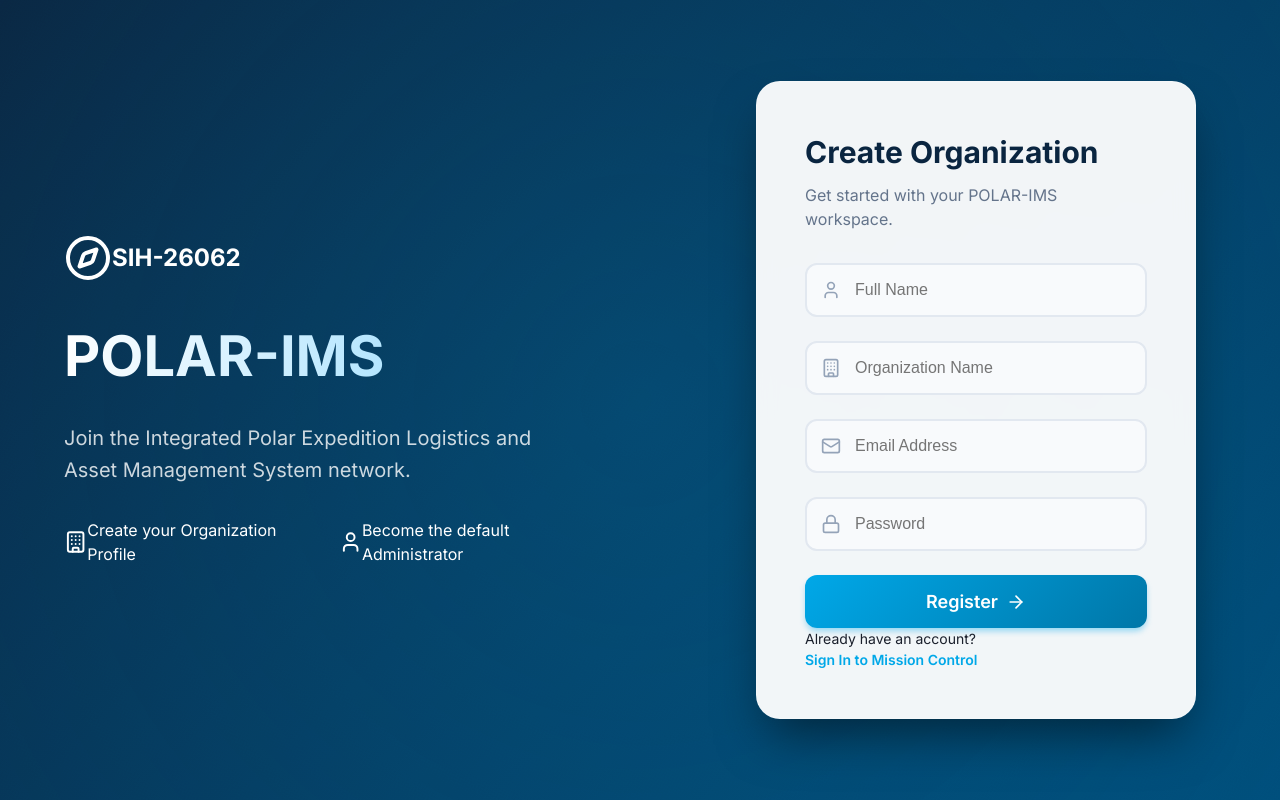
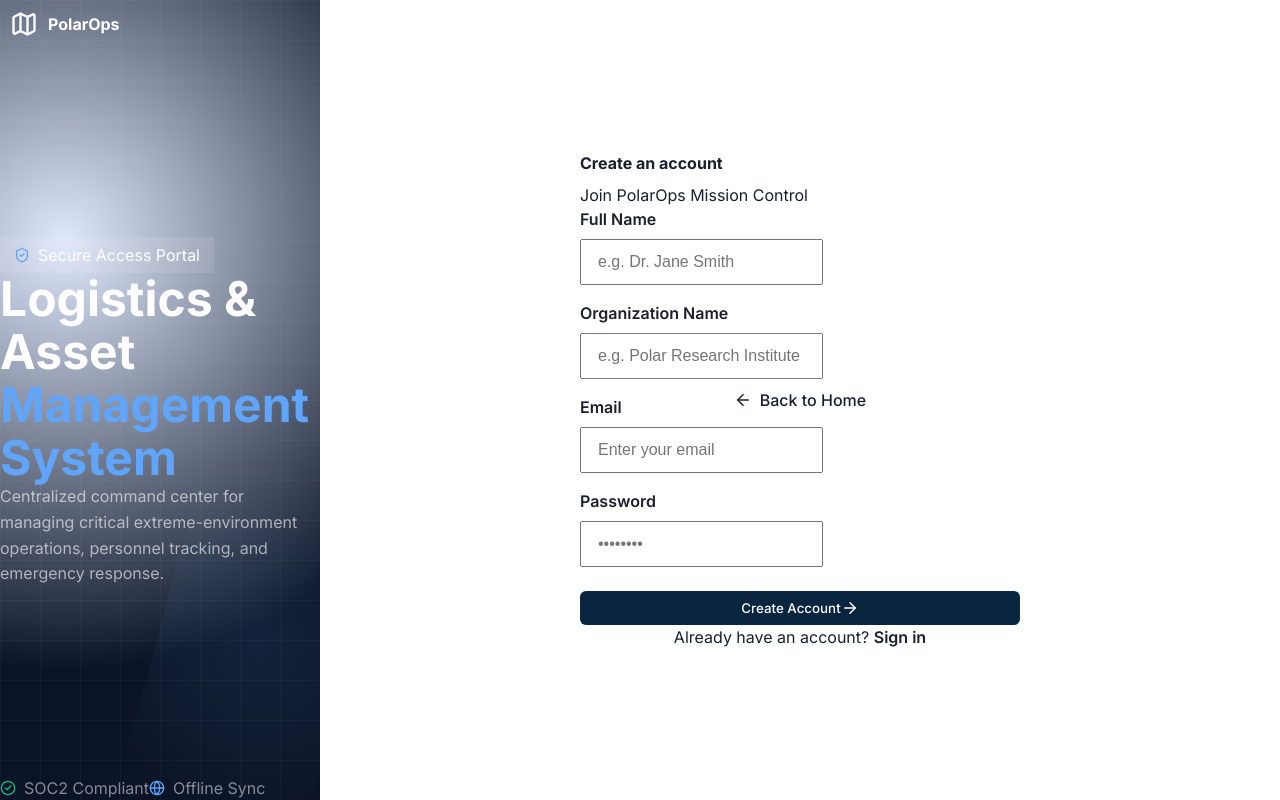
Before and after one commit to Suhailulu/Fuzaris, a React (Vite) app: page /register in a window 1280 px wide. Built offline with nearby package versions, Linux system fonts and the light colour scheme; no server answers.

Commit message:
Update Login and Register pages with beautiful split-screen enterprise layout

```diff
--- a/src/pages/Login.tsx
+++ b/src/pages/Login.tsx
@@ -1,20 +1,26 @@
 import { useState } from 'react';
+import { useNavigate, Link } from 'react-router-dom';
+import { Map, ArrowRight, ArrowLeft, ShieldCheck, Globe, CheckCircle2 } from 'lucide-react';
 import { useAuth } from '../lib/AuthContext';
-import { useNavigate, Link } from 'react-router-dom';
-import { Mail, Lock, ArrowRight, Activity, Compass, Shield } from 'lucide-react';
 
 export function Login() {
+  const [email, setEmail] = useState('');
+  const [password, setPassword] = useState('');
+  const [error, setError] = useState('');
+  const [loading, setLoading] = useState(false);
   const { login } = useAuth();
   const navigate = useNavigate();
-  const [email, setEmail] = useState('');
-  const [password, setPassword] = useState('');
-  const [loading, setLoading] = useState(false);
-  const [error, setError] = useState('');
 
   const handleSubmit = async (e: React.FormEvent) => {
     e.preventDefault();
+    setError('');
+
+    if (!email || !password) {
+      setError('Please fill in all fields');
+      return;
+    }
+
     setLoading(true);
-    setError('');
     try {
       await login(email, password);
       navigate('/');
@@ -26,78 +32,137 @@ export function Login() {
   };
 
   return (
-    <div className="auth-layout">
-      {/* Sidebar / Branding */}
-      <div className="auth-sidebar">
-        <div className="flex items-center gap-3 mb-8">
-          <Compass size={48} className="text-[#00A8E8]" />
-          <span className="text-2xl font-bold tracking-widest text-white/90">SIH-26062</span>
-        </div>
+    <div style={{ minHeight: '100vh', display: 'flex', background: 'white' }}>
 
-        <h1>POLAR-IMS</h1>
-        <p className="mb-8">
-          Integrated Polar Expedition Logistics and Asset Management System. Secure, real-time control over extreme environment operations.
-        </p>
+      {/* Left Side: Enterprise Branding */}
+      <div style={{
+        flex: 1,
+        background: 'var(--color-navy)',
+        position: 'relative',
+        overflow: 'hidden',
+      }} className="hide-on-mobile">
+        {/* Abstract Background Elements */}
+        <div style={{ position: 'absolute', top: 0, left: 0, width: '100%', height: '100%', background: 'radial-gradient(circle at 20% 30%, rgba(37,99,235,0.15) 0%, rgba(11,20,38,1) 70%)' }} />
+        <div style={{ position: 'absolute', bottom: '-10%', right: '-10%', width: '60%', height: '60%', background: 'radial-gradient(circle at center, rgba(96,165,250,0.1) 0%, rgba(11,20,38,0) 70%)', transform: 'rotate(15deg)' }} />
 
-        <div className="flex flex-col gap-4 mt-8">
-          <div className="flex items-center gap-3 text-white/80">
-            <Activity className="text-[#20C997]" />
-            <span>Real-time logistics & inventory tracking</span>
+        {/* Decorative Grid */}
+        <div style={{
+          position: 'absolute', top: 0, left: 0, right: 0, bottom: 0,
+          backgroundImage: 'linear-gradient(rgba(255,255,255,0.03) 1px, transparent 1px), linear-gradient(90deg, rgba(255,255,255,0.03) 1px, transparent 1px)',
+          backgroundSize: '40px 40px', zIndex: 0
+        }} />
+
+        <div style={{ position: 'relative', zIndex: 1, padding: 'var(--space-3xl)', display: 'flex', flexDirection: 'column', height: '100%' }}>
+          <div style={{ display: 'flex', alignItems: 'center', gap: 'var(--space-md)' }}>
+            <div style={{
+              width: 48, height: 48, background: 'linear-gradient(135deg, var(--color-cobalt), #60A5FA)',
+              borderRadius: 'var(--radius-md)', display: 'flex', alignItems: 'center', justifyContent: 'center', color: 'white'
+            }}>
+              <Map size={28} />
+            </div>
+            <span style={{ fontSize: 'var(--text-2xl)', fontWeight: 700, fontFamily: 'var(--font-heading)', color: 'white' }}>
+              PolarOps
+            </span>
           </div>
-          <div className="flex items-center gap-3 text-white/80">
-            <Shield className="text-[#00A8E8]" />
-            <span>Enterprise-grade Row Level Security</span>
+
+          <div style={{ margin: 'auto 0' }}>
+            <div style={{ display: 'inline-flex', alignItems: 'center', gap: '8px', padding: '6px 14px', background: 'rgba(255,255,255,0.1)', borderRadius: 'var(--radius-full)', marginBottom: 'var(--space-xl)', fontSize: 'var(--text-sm)', color: 'white', backdropFilter: 'blur(4px)' }}>
+              <ShieldCheck size={16} color="#60A5FA" /> Secure Access Portal
+            </div>
+            <h1 style={{ fontSize: '3rem', fontFamily: 'var(--font-heading)', color: 'white', lineHeight: 1.1, marginBottom: 'var(--space-lg)' }}>
+              Logistics & Asset<br/>
+              <span style={{ color: '#60A5FA' }}>Management System</span>
+            </h1>
+            <p style={{ fontSize: 'var(--text-lg)', color: 'rgba(255,255,255,0.6)', maxWidth: '480px', lineHeight: 1.6 }}>
+              Centralized command center for managing critical extreme-environment operations, personnel tracking, and emergency response.
+            </p>
+          </div>
+
+          <div style={{ display: 'flex', gap: 'var(--space-xl)', color: 'rgba(255,255,255,0.5)', fontSize: 'var(--text-sm)' }}>
+            <span style={{ display: 'flex', alignItems: 'center', gap: '8px' }}><CheckCircle2 size={16} color="#10B981"/> SOC2 Compliant</span>
+            <span style={{ display: 'flex', alignItems: 'center', gap: '8px' }}><Globe size={16} color="#60A5FA"/> Offline Sync</span>
           </div>
         </div>
       </div>
 
-      {/* Login Form */}
-      <div className="auth-form-container">
-        <div className="auth-glass-box">
-          <h2 className="auth-title">Welcome Back</h2>
-          <p className="auth-subtitle">Sign in to Mission Control to continue.</p>
+      {/* Right Side: Form */}
+      <div style={{ flex: '1 1 50%', display: 'flex', alignItems: 'center', justifyContent: 'center', padding: 'var(--space-2xl)', position: 'relative' }}>
+
+        {/* Back Button */}
+        <Link to="/" style={{
+          position: 'absolute', top: 'var(--space-2xl)', left: 'var(--space-2xl)',
+          display: 'flex', alignItems: 'center', gap: '8px',
+          color: 'var(--color-text-secondary)', textDecoration: 'none',
+          fontWeight: 500, fontSize: 'var(--text-sm)',
+          transition: 'color 0.2s'
+        }}
+        onMouseEnter={e => e.currentTarget.style.color = 'var(--color-navy)'}
+        onMouseLeave={e => e.currentTarget.style.color = 'var(--color-text-secondary)'}
+        >
+          <ArrowLeft size={18} /> Back to Home
+        </Link>
+
+        <div style={{ maxWidth: '440px', width: '100%' }} className="animate-fade-in">
+
+          <div style={{ marginBottom: 'var(--space-2xl)' }}>
+            <h2 style={{ fontSize: 'var(--text-3xl)', fontWeight: 700, fontFamily: 'var(--font-heading)', color: 'var(--color-navy)', marginBottom: '8px' }}>
+              Welcome back
+            </h2>
+            <p style={{ color: 'var(--color-text-secondary)', fontSize: 'var(--text-md)' }}>
+              Please enter your details to sign in.
+            </p>
+          </div>
 
           {error && (
-            <div className="mb-6 text-sm" style={{ padding: '1rem', backgroundColor: 'rgba(239, 68, 68, 0.1)', color: 'var(--color-critical)', borderRadius: '12px', border: '1px solid rgba(239, 68, 68, 0.2)' }}>
+            <div style={{
+              padding: '12px 16px', background: '#FEF2F2', border: '1px solid #FCA5A5',
+              color: '#DC2626', borderRadius: 'var(--radius-md)', marginBottom: 'var(--space-lg)',
+              fontSize: 'var(--text-sm)', display: 'flex', alignItems: 'center', gap: '8px'
+            }}>
               {error}
             </div>
           )}
 
-          <form onSubmit={handleSubmit}>
-            <div className="auth-input-group">
+          <form onSubmit={handleSubmit} style={{ display: 'flex', flexDirection: 'column', gap: 'var(--space-lg)' }}>
+
+            <div className="form-group">
+              <label style={{ display: 'block', fontSize: 'var(--text-sm)', fontWeight: 600, color: 'var(--color-navy)', marginBottom: '8px' }}>Email</label>
               <input
                 type="email"
-                className="auth-input"
-                placeholder="Email Address"
-                required
                 value={email}
                 onChange={(e) => setEmail(e.target.value)}
+                className="form-control"
+                placeholder="Enter your email"
+                style={{ padding: '12px 16px', fontSize: '16px' }}
+                disabled={loading}
               />
-              <Mail className="auth-input-icon" size={20} />
             </div>
 
-            <div className="auth-input-group mb-8">
+            <div className="form-group">
+              <div style={{ display: 'flex', justifyContent: 'space-between', alignItems: 'center', marginBottom: '8px' }}>
+                <label style={{ fontSize: 'var(--text-sm)', fontWeight: 600, color: 'var(--color-navy)' }}>Password</label>
+                <a href="#" style={{ fontSize: 'var(--text-sm)', color: 'var(--color-cobalt)', textDecoration: 'none', fontWeight: 500 }}>Forgot password?</a>
+              </div>
               <input
                 type="password"
-                className="auth-input"
-                placeholder="Password"
-                required
                 value={password}
                 onChange={(e) => setPassword(e.target.value)}
+                className="form-control"
+                placeholder="••••••••"
+                style={{ padding: '12px 16px', fontSize: '16px' }}
+                disabled={loading}
               />
-              <Lock className="auth-input-icon" size={20} />
             </div>
 
-            <button type="submit" className="auth-btn" disabled={loading}>
-              {loading ? 'Authenticating...' : 'Sign In'}
-              {!loading && <ArrowRight size={20} />}
+            <button type="submit" className="btn btn-primary btn-lg" style={{ width: '100%', marginTop: '8px' }} disabled={loading}>
+              {loading ? 'Authenticating...' : 'Sign in'} {!loading && <ArrowRight size={18} />}
             </button>
           </form>
 
-          <div className="mt-8 text-center text-sm text-slate-500">
-            Don't have an organization account? <br className="mb-2"/>
-            <Link to="/register" className="auth-link">Register Organization</Link>
-          </div>
+          <p style={{ textAlign: 'center', marginTop: 'var(--space-2xl)', color: 'var(--color-text-secondary)', fontSize: 'var(--text-sm)' }}>
+            Don't have an account? <Link to="/register" style={{ color: 'var(--color-cobalt)', fontWeight: 600, textDecoration: 'none' }}>Sign up</Link>
+          </p>
+
         </div>
       </div>
     </div>
--- a/src/pages/Register.tsx
+++ b/src/pages/Register.tsx
@@ -1,22 +1,29 @@
 import { useState } from 'react';
+import { useNavigate, Link } from 'react-router-dom';
+import { Map, ArrowRight, ArrowLeft, ShieldCheck, Globe, CheckCircle2 } from 'lucide-react';
 import { useAuth } from '../lib/AuthContext';
-import { useNavigate, Link } from 'react-router-dom';
-import { Mail, Lock, ArrowRight, Activity, Compass, Shield, User, Building } from 'lucide-react';
 
 export function Register() {
+  const [fullName, setFullName] = useState('');
+  const [orgName, setOrgName] = useState('');
+  const [email, setEmail] = useState('');
+  const [password, setPassword] = useState('');
+  const [error, setError] = useState('');
+  const [loading, setLoading] = useState(false);
+
   const { register } = useAuth();
   const navigate = useNavigate();
-  const [email, setEmail] = useState('');
-  const [password, setPassword] = useState('');
-  const [fullName, setFullName] = useState('');
-  const [orgName, setOrgName] = useState('');
-  const [loading, setLoading] = useState(false);
-  const [error, setError] = useState('');
 
   const handleSubmit = async (e: React.FormEvent) => {
     e.preventDefault();
+    setError('');
+
+    if (!fullName || !email || !password || !orgName) {
+      setError('Please fill in all fields');
+      return;
+    }
+
     setLoading(true);
-    setError('');
     try {
       await register(email, password, fullName, orgName);
       navigate('/');
@@ -28,102 +35,160 @@ export function Register() {
   };
 
   return (
-    <div className="auth-layout">
-      {/* Sidebar / Branding */}
-      <div className="auth-sidebar">
-        <div className="flex items-center gap-3 mb-8">
-          <Compass size={48} className="text-[#00A8E8]" />
-          <span className="text-2xl font-bold tracking-widest text-white/90">SIH-26062</span>
-        </div>
+    <div style={{ minHeight: '100vh', display: 'flex', background: 'white' }}>
 
-        <h1>POLAR-IMS</h1>
-        <p className="mb-8">
-          Join the Integrated Polar Expedition Logistics and Asset Management System network.
-        </p>
+      {/* Left Side: Enterprise Branding */}
+      <div style={{
+        flex: 1,
+        background: 'var(--color-navy)',
+        position: 'relative',
+        overflow: 'hidden',
+      }} className="hide-on-mobile">
+        {/* Abstract Background Elements */}
+        <div style={{ position: 'absolute', top: 0, left: 0, width: '100%', height: '100%', background: 'radial-gradient(circle at 20% 30%, rgba(37,99,235,0.15) 0%, rgba(11,20,38,1) 70%)' }} />
+        <div style={{ position: 'absolute', bottom: '-10%', right: '-10%', width: '60%', height: '60%', background: 'radial-gradient(circle at center, rgba(96,165,250,0.1) 0%, rgba(11,20,38,0) 70%)', transform: 'rotate(15deg)' }} />
 
-        <div className="flex flex-col gap-4 mt-8">
-          <div className="flex items-center gap-3 text-white/80">
-            <Building className="text-[#20C997]" />
-            <span>Create your Organization Profile</span>
+        {/* Decorative Grid */}
+        <div style={{
+          position: 'absolute', top: 0, left: 0, right: 0, bottom: 0,
+          backgroundImage: 'linear-gradient(rgba(255,255,255,0.03) 1px, transparent 1px), linear-gradient(90deg, rgba(255,255,255,0.03) 1px, transparent 1px)',
+          backgroundSize: '40px 40px', zIndex: 0
+        }} />
+
+        <div style={{ position: 'relative', zIndex: 1, padding: 'var(--space-3xl)', display: 'flex', flexDirection: 'column', height: '100%' }}>
+          <div style={{ display: 'flex', alignItems: 'center', gap: 'var(--space-md)' }}>
+            <div style={{
+              width: 48, height: 48, background: 'linear-gradient(135deg, var(--color-cobalt), #60A5FA)',
+              borderRadius: 'var(--radius-md)', display: 'flex', alignItems: 'center', justifyContent: 'center', color: 'white'
+            }}>
+              <Map size={28} />
+            </div>
+            <span style={{ fontSize: 'var(--text-2xl)', fontWeight: 700, fontFamily: 'var(--font-heading)', color: 'white' }}>
+              PolarOps
+            </span>
           </div>
-          <div className="flex items-center gap-3 text-white/80">
-            <User className="text-[#00A8E8]" />
-            <span>Become the default Administrator</span>
+
+          <div style={{ margin: 'auto 0' }}>
+            <div style={{ display: 'inline-flex', alignItems: 'center', gap: '8px', padding: '6px 14px', background: 'rgba(255,255,255,0.1)', borderRadius: 'var(--radius-full)', marginBottom: 'var(--space-xl)', fontSize: 'var(--text-sm)', color: 'white', backdropFilter: 'blur(4px)' }}>
+              <ShieldCheck size={16} color="#60A5FA" /> Secure Access Portal
+            </div>
+            <h1 style={{ fontSize: '3rem', fontFamily: 'var(--font-heading)', color: 'white', lineHeight: 1.1, marginBottom: 'var(--space-lg)' }}>
+              Logistics & Asset<br/>
+              <span style={{ color: '#60A5FA' }}>Management System</span>
+            </h1>
+            <p style={{ fontSize: 'var(--text-lg)', color: 'rgba(255,255,255,0.6)', maxWidth: '480px', lineHeight: 1.6 }}>
+              Centralized command center for managing critical extreme-environment operations, personnel tracking, and emergency response.
+            </p>
+          </div>
+
+          <div style={{ display: 'flex', gap: 'var(--space-xl)', color: 'rgba(255,255,255,0.5)', fontSize: 'var(--text-sm)' }}>
+            <span style={{ display: 'flex', alignItems: 'center', gap: '8px' }}><CheckCircle2 size={16} color="#10B981"/> SOC2 Compliant</span>
+            <span style={{ display: 'flex', alignItems: 'center', gap: '8px' }}><Globe size={16} color="#60A5FA"/> Offline Sync</span>
           </div>
         </div>
       </div>
 
-      {/* Registration Form */}
-      <div className="auth-form-container">
-        <div className="auth-glass-box">
-          <h2 className="auth-title">Create Organization</h2>
-          <p className="auth-subtitle">Get started with your POLAR-IMS workspace.</p>
+      {/* Right Side: Form */}
+      <div style={{ flex: '1 1 50%', display: 'flex', alignItems: 'center', justifyContent: 'center', padding: 'var(--space-2xl)', position: 'relative' }}>
+
+        {/* Back Button */}
+        <Link to="/" style={{
+          position: 'absolute', top: 'var(--space-2xl)', left: 'var(--space-2xl)',
+          display: 'flex', alignItems: 'center', gap: '8px',
+          color: 'var(--color-text-secondary)', textDecoration: 'none',
+          fontWeight: 500, fontSize: 'var(--text-sm)',
+          transition: 'color 0.2s'
+        }}
+        onMouseEnter={e => e.currentTarget.style.color = 'var(--color-navy)'}
+        onMouseLeave={e => e.currentTarget.style.color = 'var(--color-text-secondary)'}
+        >
+          <ArrowLeft size={18} /> Back to Home
+        </Link>
+
+        <div style={{ maxWidth: '440px', width: '100%' }} className="animate-fade-in">
+
+          <div style={{ marginBottom: 'var(--space-2xl)' }}>
+            <h2 style={{ fontSize: 'var(--text-3xl)', fontWeight: 700, fontFamily: 'var(--font-heading)', color: 'var(--color-navy)', marginBottom: '8px' }}>
+              Create an account
+            </h2>
+            <p style={{ color: 'var(--color-text-secondary)', fontSize: 'var(--text-md)' }}>
+              Join PolarOps Mission Control
+            </p>
+          </div>
 
           {error && (
-            <div className="mb-6 text-sm" style={{ padding: '1rem', backgroundColor: 'rgba(239, 68, 68, 0.1)', color: 'var(--color-critical)', borderRadius: '12px', border: '1px solid rgba(239, 68, 68, 0.2)' }}>
+            <div style={{
+              padding: '12px 16px', background: '#FEF2F2', border: '1px solid #FCA5A5',
+              color: '#DC2626', borderRadius: 'var(--radius-md)', marginBottom: 'var(--space-lg)',
+              fontSize: 'var(--text-sm)', display: 'flex', alignItems: 'center', gap: '8px'
+            }}>
               {error}
             </div>
           )}
 
-          <form onSubmit={handleSubmit}>
-            <div className="auth-input-group">
+          <form onSubmit={handleSubmit} style={{ display: 'flex', flexDirection: 'column', gap: 'var(--space-lg)' }}>
+
+            <div className="form-group">
+              <label style={{ display: 'block', fontSize: 'var(--text-sm)', fontWeight: 600, color: 'var(--color-navy)', marginBottom: '8px' }}>Full Name</label>
               <input
                 type="text"
-                className="auth-input"
-                placeholder="Full Name"
-                required
                 value={fullName}
                 onChange={(e) => setFullName(e.target.value)}
+                className="form-control"
+                placeholder="e.g. Dr. Jane Smith"
+                style={{ padding: '12px 16px', fontSize: '16px' }}
+                disabled={loading}
               />
-              <User className="auth-input-icon" size={20} />
             </div>
 
-            <div className="auth-input-group">
+            <div className="form-group">
+              <label style={{ display: 'block', fontSize: 'var(--text-sm)', fontWeight: 600, color: 'var(--color-navy)', marginBottom: '8px' }}>Organization Name</label>
               <input
                 type="text"
-                className="auth-input"
-                placeholder="Organization Name"
-                required
                 value={orgName}
                 onChange={(e) => setOrgName(e.target.value)}
+                className="form-control"
+                placeholder="e.g. Polar Research Institute"
+                style={{ padding: '12px 16px', fontSize: '16px' }}
+                disabled={loading}
               />
-              <Building className="auth-input-icon" size={20} />
             </div>
 
-            <div className="auth-input-group">
+            <div className="form-group">
+              <label style={{ display: 'block', fontSize: 'var(--text-sm)', fontWeight: 600, color: 'var(--color-navy)', marginBottom: '8px' }}>Email</label>
               <input
                 type="email"
-                className="auth-input"
-                placeholder="Email Address"
-                required
                 value={email}
                 onChange={(e) => setEmail(e.target.value)}
+                className="form-control"
+                placeholder="Enter your email"
+                style={{ padding: '12px 16px', fontSize: '16px' }}
+                disabled={loading}
               />
-              <Mail className="auth-input-icon" size={20} />
             </div>
 
-            <div className="auth-input-group mb-8">
+            <div className="form-group">
+              <label style={{ display: 'block', fontSize: 'var(--text-sm)', fontWeight: 600, color: 'var(--color-navy)', marginBottom: '8px' }}>Password</label>
               <input
                 type="password"
-                className="auth-input"
-                placeholder="Password"
-                required
                 value={password}
                 onChange={(e) => setPassword(e.target.value)}
+                className="form-control"
+                placeholder="••••••••"
+                style={{ padding: '12px 16px', fontSize: '16px' }}
+                disabled={loading}
               />
-              <Lock className="auth-input-icon" size={20} />
             </div>
 
-            <button type="submit" className="auth-btn" disabled={loading}>
-              {loading ? 'Creating workspace...' : 'Register'}
-              {!loading && <ArrowRight size={20} />}
+            <button type="submit" className="btn btn-primary btn-lg" style={{ width: '100%', marginTop: '8px' }} disabled={loading}>
+              {loading ? 'Creating Account...' : 'Create Account'} {!loading && <ArrowRight size={18} />}
             </button>
           </form>
 
-          <div className="mt-8 text-center text-sm text-slate-500">
-            Already have an account? <br className="mb-2"/>
-            <Link to="/login" className="auth-link">Sign In to Mission Control</Link>
-          </div>
+          <p style={{ textAlign: 'center', marginTop: 'var(--space-2xl)', color: 'var(--color-text-secondary)', fontSize: 'var(--text-sm)' }}>
+            Already have an account? <Link to="/login" style={{ color: 'var(--color-cobalt)', fontWeight: 600, textDecoration: 'none' }}>Sign in</Link>
+          </p>
+
         </div>
       </div>
     </div>
```
